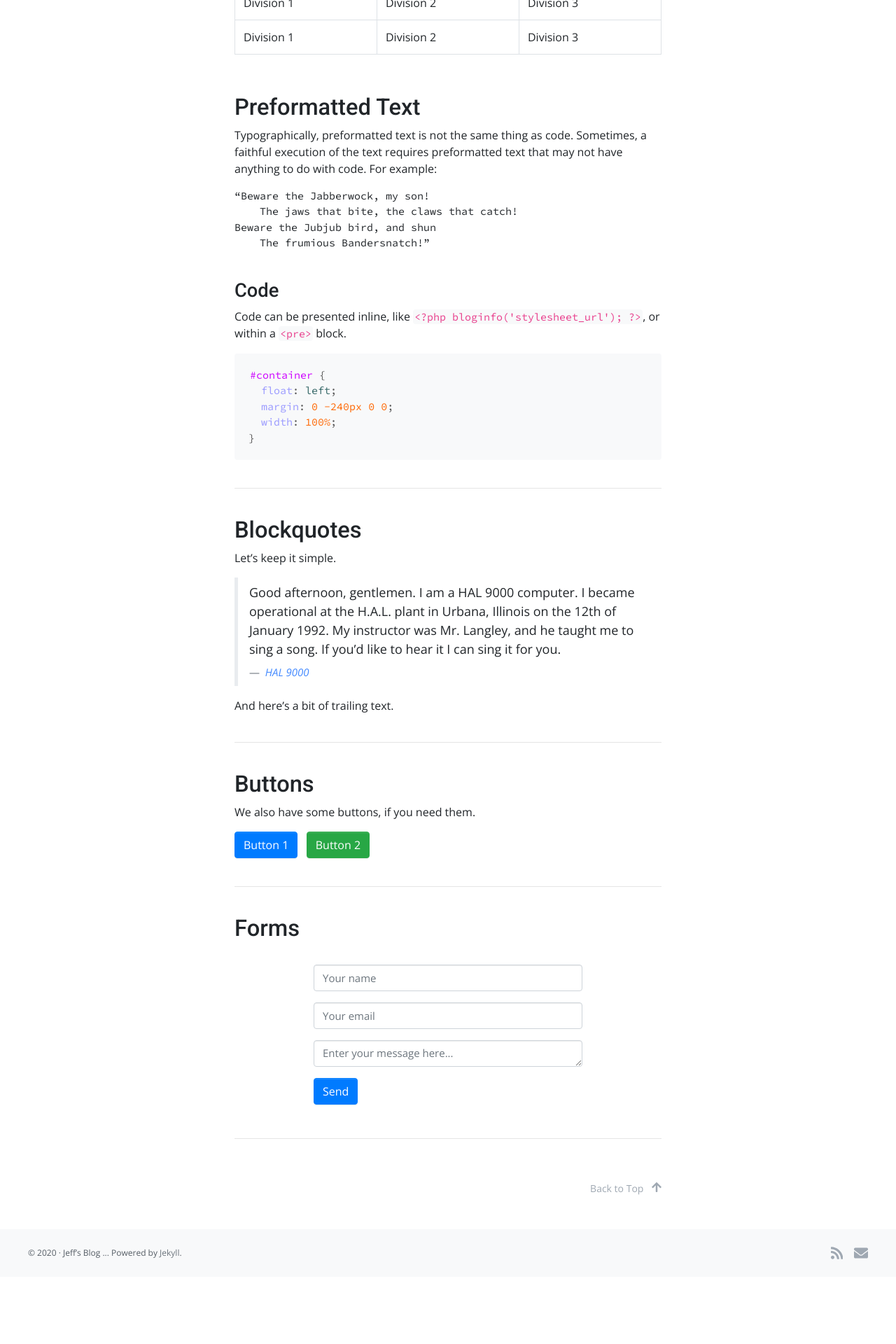
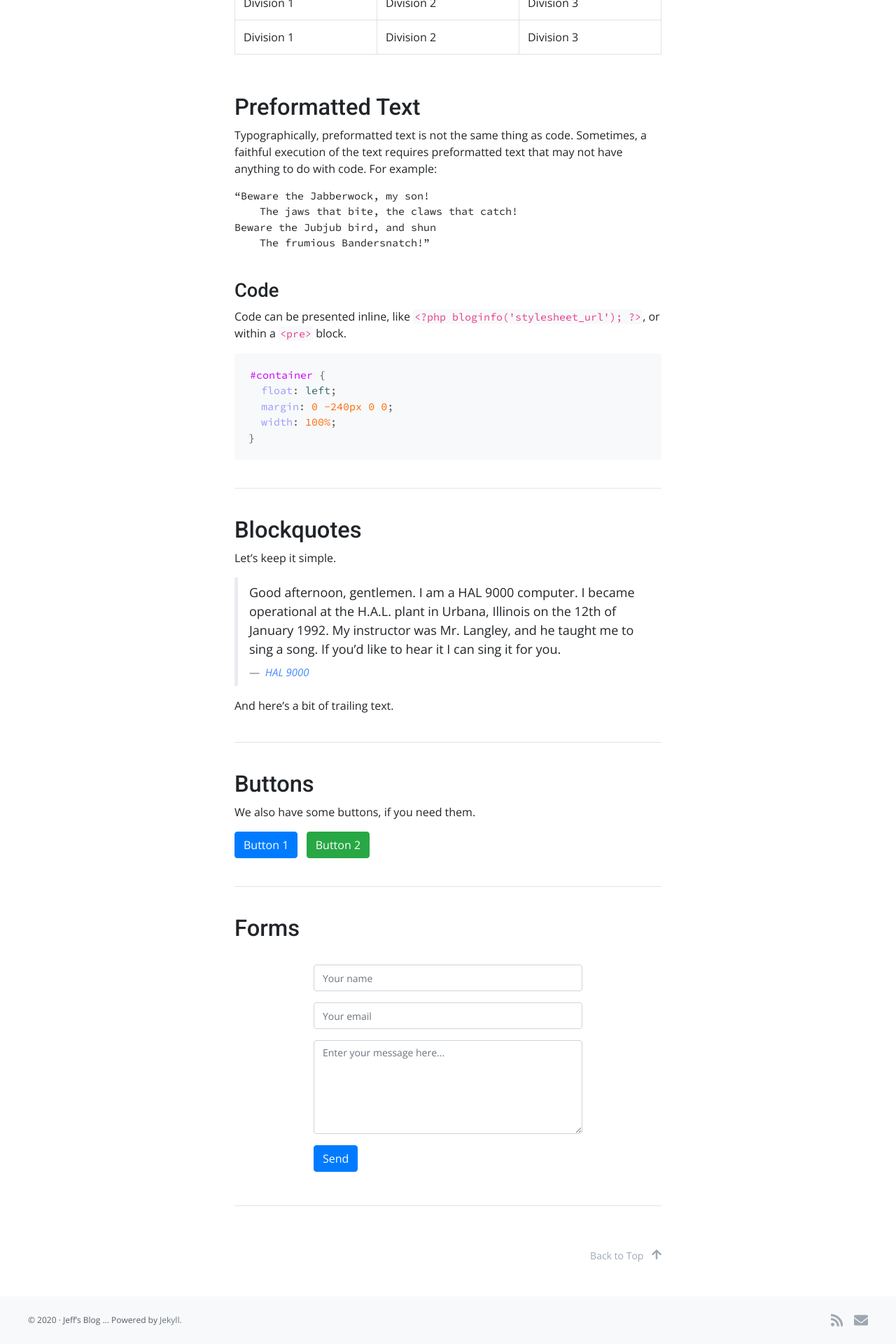
Before and after one commit to jefx07/jefx07.github.io, a Jekyll site: the page built from test_1.md, in a window 1280 px wide. Shown: the part 1837-3757 px from the top of the page at 70% size. Built offline with Jekyll 4.4.1, drawn with Linux system fonts in a browser that asks for light colours; before the commit the page ends 3661 px from its top, so only the background shows below that.

Commit message:
Misc tweaks to forms and buttons

```diff
--- a/_sass/scss/_forms.scss
+++ b/_sass/scss/_forms.scss
@@ -17,7 +17,7 @@
   border: $input-border-width solid $input-border-color;
   border-radius: $input-border-radius;
 
-  @include box-shadow($input-box-shadow);
+  // @include box-shadow($input-box-shadow);
   @include transition($input-transition);
 
   // Unstyle the caret on `<select>`s in IE10+.
@@ -26,11 +26,18 @@
     border: 0;
   }
 
+  // Remove select outline from select box in FF
+  &:-moz-focusring {
+    color: transparent;
+    text-shadow: 0 0 0 $input-color;
+  }
+
   // Customize the `:focus` state to imitate native WebKit styles.
   @include form-control-focus();
 
   // Placeholder
   &::placeholder {
+    font-size: $font-size-sm;
     color: $input-placeholder-color;
     // Override Firefox's unusual default opacity; see https://github.com/twbs/bootstrap/pull/11526.
     opacity: 1;
@@ -49,6 +56,19 @@
   }
 }
 
+// Form control sizing
+//
+
+select.form-control {
+  &[size],
+  &[multiple] {
+    height: auto;
+  }
+}
+
+textarea.form-control {
+  height: auto;
+}
 
 // Form groups
 //
--- a/_sass/scss/mixins/_buttons.scss
+++ b/_sass/scss/mixins/_buttons.scss
@@ -7,7 +7,7 @@
   color: color-yiq($background);
   @include gradient-bg($background);
   border-color: $border;
-  @include box-shadow($btn-box-shadow);
+  //@include box-shadow($btn-box-shadow);
 
   @include hover {
     color: color-yiq($hover-background);
--- a/_sass/site-custom.scss
+++ b/_sass/site-custom.scss
@@ -157,11 +157,6 @@
 
 .btn {
   @include user-select();
-}
-
-.form-control {
-  font-family: $font-family-sans-serif;
-  font-size: .9375rem;
 }
 
 //
```
